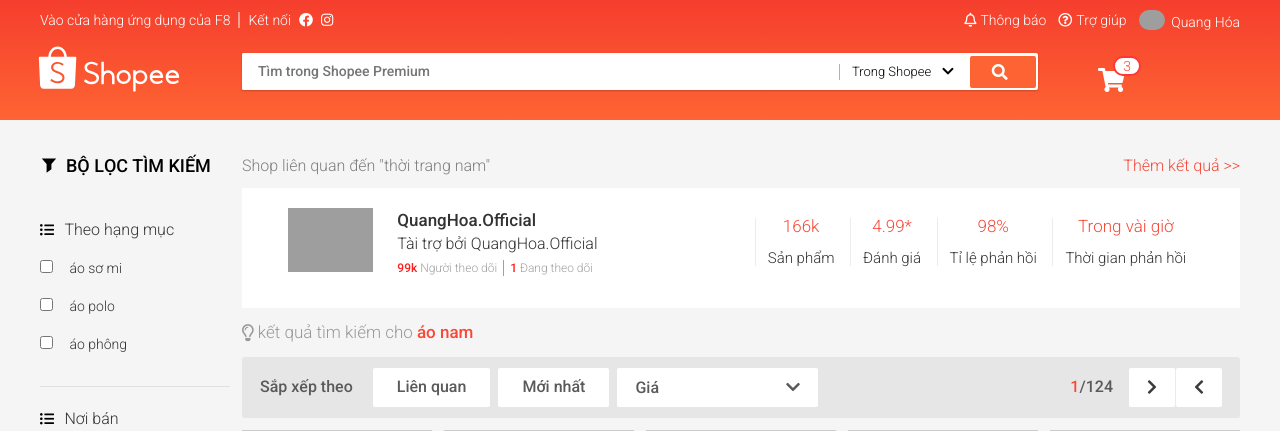
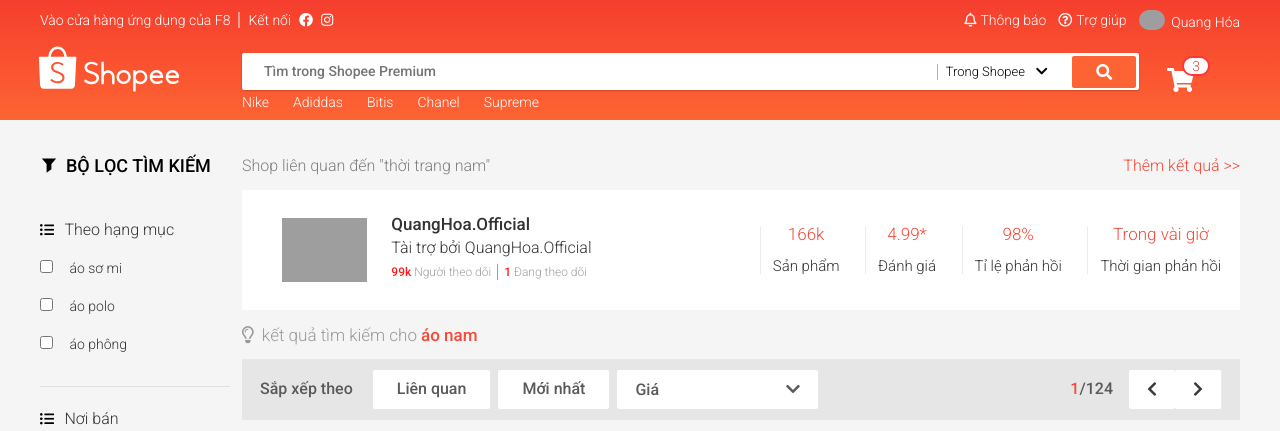
Before and after one commit to quanghung99/f8_shopeeMain, a PHP site: page / in a window 1280 px wide. Shown: the top 431 px of the page. Run offline with PHP 8.4, Linux system fonts and the light colour scheme; grey boxes are pictures that could not be loaded.

Commit message:
completed reponsive on PC

```diff
--- a/assest/css/main.css
+++ b/assest/css/main.css
@@ -575,7 +575,7 @@
     box-shadow: 0 1px 2px rgba(0, 0, 0, 0.2);
     border-radius: 2px;
     position: relative;
-    overflow: hidden;
+    flex: 1;
 }
 
 .search__item-input{
@@ -645,7 +645,7 @@
     position: relative;
     font-size: 1.3rem;
     font-weight: 300;
-    padding: 0 4px;
+    margin: 0 0 0 16px;
     text-align: left;
     border-left: 1px solid rgb(177, 177, 177);
 }
@@ -704,17 +704,17 @@
 }
 
 .search__item-button{
-    display: block;
+    text-decoration: none;
     color: var(--white-color);
     font-size: 1.6rem;
     font-weight: 100;
     background-color:#fe6433;
     border-radius: 2px;
-    margin-left: -2px;
+    margin-left: 2px;
 }
 
 .search__item-button-icon{
-    margin: 8px 16px;
+    margin: 8px 24px;
 }
 
 .search__item-navbarundersearch{
@@ -747,7 +747,7 @@
     padding: 8px;
     margin-top: 16px;
     position: relative;
-    padding-left: 48px;
+    margin-left: 8px;
 }
 
 .search__cart-icon > span{
@@ -942,21 +942,16 @@
 .container__head-product{
     display: flex;
     justify-content: space-between;
-    margin: 14px 0;
+    margin-top: 14px ;
+    margin-bottom: 14px ;
 }
 
 .container__head-notify{
     color: #7f7f7f;
     font-size: 1.6rem;
     font-weight: 300;
-    display: flex;
-    justify-self: start;
 }
 
-.container__head-expandBtn{
-    display: flex;
-    justify-content: flex-end;
-}
 
 .container__head-expandBtn:hover{
     color: rgb(248, 96, 82);
@@ -972,15 +967,16 @@
 
 .container-shop{
     height: 120px;
-    background-color: var(--white-color);
     display: flex;
     justify-content: space-between;
-    padding: 20px 40px;
+    background-color: var(--white-color);
+    background-clip: content-box;
 }
 
 .container-shop__info{
     display: flex;
-    justify-content: flex-start;
+    align-items: center;
+    padding-left: 40px;
 }
 
 .container-shop__info-img{
@@ -1030,16 +1026,24 @@
     border-right: 1px solid rgba(65, 65, 65, 0.5);
 }
 
+.container-shop__review{
+    display: flex;
+    align-items: center;
+}
+
 .container-shop__review-board{
     padding: 0;
     display: flex;
+    flex: 1;
     justify-content: space-around;
 }
 
-.container-shop:hover{
+/* float up container-shop but outstanding */
+
+/* .container-shop:hover{
     animation: floatup ease 0.3s;
     box-shadow: 0 0 5px rgba(65, 65, 65, 0.1);
-}
+} */
 
 .typical{
     list-style-type: none;
@@ -1063,7 +1067,8 @@
 }
 
 .container-result{
-    margin: 16px 0;
+    margin-top: 16px;
+    margin-bottom: 16px;
     display: flex;
 }
 
@@ -1084,11 +1089,12 @@
     justify-content: space-between;
     background-color: #e6e6e6;
     border-radius: 3px;
+    background-clip: content-box;
 }
 
 .filter-bar__tool{
     display: flex;
-    padding: 11px 12px;
+    padding: 11px 18px;
 }
 
 .filter-bar__tool:nth-child(2){
--- a/index.html
+++ b/index.html
@@ -168,6 +168,8 @@
                 </div>
 
                 <div class="search row">
+
+                    <!-- Shopee logo -->
                     <div class="col c-2" >
                         <div class="search__shopeelogo">
                             <svg viewBox="0 0 192 65" class="search__shopeelogo-symbol">
@@ -177,10 +179,12 @@
                             </svg>
                         </div>
                     </div>
-                    <div class="col c-8">
-                        <div class="search__item">
-
-                        <div class="search__item-input col c-9 " onclick = "document.getElementById('searching-history').style.display = 'block'">
+                    <!-- search-bar element -->
+                    <div class="col c-9">
+                        <div class="search__item ">
+                            <!-- input searching content -->
+                            <div class="col c-9">
+                              <div class="search__item-input" onclick = "document.getElementById('searching-history').style.display = 'block'">
                                   <input type="text" value="" placeholder="Tìm trong Shopee Premium" class="search__item-inputbox" >
 
                                   <div id="searching-history">
@@ -210,8 +214,10 @@
 
                                   </div>
                               </div>
-
-                        <div class="search__item-input-selection col c-2 ">
+                            </div>
+                          <!-- selection search -->
+                          <div class="col c-2">
+                              <div class="search__item-input-selection ">
                                   <div class="search__item-input-selected">
                                       <span>Trong Shopee</span>
                                       <i class="fas fa-chevron-down "></i>
@@ -228,13 +234,17 @@
                                       </div>
                                   </div>
                               </div>
+                          </div>
 
+                          <!-- search button -->
 
-
-                        <a href="#" class="search__item-button col c-1 ">
+                          <div class="col c-1">
+                              <a href="#" class="search__item-button  ">
                                   <i class="fas fa-search search__item-button-icon"></i>
                               </a>
+                          </div>
 
+                          <!-- Text under searchbar -->
 
                           <ul class="search__item-navbarundersearch">
                               <li class="search__item-navbarundersearch-list">
@@ -262,14 +272,13 @@
                                       Supreme
                                   </a>
                               </li>
-
                           </ul>
-
-
                         </div>
                     </div>
 
-                    <div class="col c-2">
+                    <!-- cart element -->
+
+                    <div class="col c-1">
                         <div class="search__cart">
 
                         <div class="search__cart-icon">
@@ -498,18 +507,19 @@
                         </div>
                     </div>
                     <div class="col c-10">
-                        <div class="container__head-product">
-                            <div class="container__head-notify ">
+                        <!-- container heading of main content -->
+                        <div class="row col container__head-product">
+                            <div class="container__head-notify">
                                 Shop liên quan đến "thời trang nam"
                             </div>
-                            <div class="container__head-expandBtn ">
+                            <div class="container__head-expandBtn">
                                 <a href="">
                                     Thêm kết quả >>
                                 </a>
                             </div>
                         </div>
-
-                        <div class="container-shop">
+                        <!-- container shop-information -->
+                        <div class="row col container-shop">
                             <div class="container-shop__info col c-6">
                                 <img src=" https://cf.shopee.vn/file/f9799ac6338eeacf14a704e355742978_tn " alt="" class="container-shop__info-img">
                                 <div class="container-shop__info-name">
@@ -544,14 +554,6 @@
                                     </li>
                                     <li class="typical">
                                         <div class="typical__value">
-                                            <!-- <svg enable-background="new 0 0 15 15" viewBox="0 0 15 15" x="0" y="0" class="shopee-svg-icon icon-products">
-                                                <g>
-                                                    <path d="m10 1 4.5 2.5-.5 3h-2v7.5h-9v-7.5h-2l-.5-3 4.6-2.5c.3 1.1 1.3 1.9 2.4 1.9s2.1-.8 2.5-1.9z" fill="none" stroke-linecap="round" stroke-linejoin="round" stroke-miterlimit="10">
-                                                    </path>
-                                                    <line fill="none" stroke-linecap="round" stroke-miterlimit="10" x1="3" x2="12" y1="11.5" y2="11.5">
-                                                    </line>
-                                                </g>
-                                            </svg> -->
                                             4.99*
                                         </div>
                                         <div class="typical__name">
@@ -579,16 +581,17 @@
                                 </ul>
 
                             </div>
-
                         </div>
-                        <div class="container-result">
+                        <!-- container searching-result -->
+                        <div class="row col container-result">
+                            <div class="container-result__item c-12">
                                 <i class="far fa-lightbulb container-result__item-icon"></i>
-                            <div class="container-result__item">
                                 kết quả tìm kiếm cho <span>áo nam</span>
                             </div>
                         </div>
-                        <div class="filter-bar col c-12">
-                            <div class="filter-bar__tool col c-8">
+                        <!-- container filter-bar -->
+                        <div class="row col filter-bar">
+                            <div class="filter-bar__tool c-8">
                                 <div class="filter-bar__arrangeto">
                                     Sắp xếp theo
                                 </div>
@@ -608,16 +611,16 @@
 
                                 </div>
                             </div>
-                            <div class="filter-bar__tool col c-4">
+                            <div class="filter-bar__tool c-4">
                                 <div class="filter-bar__pagenumber">
                                     <span>1</span>/124
                                 </div>
                                 <div class="filter-bar__direction ">
+                                    <a href="" class="filter-bar__direction-next">
+                                        <i class="fas fa-chevron-left filter-bar__direction-icon"></i>
+                                    </a>
                                     <a href="" class="filter-bar__direction-back">
                                         <i class="fas fa-chevron-right  filter-bar__direction-icon"></i>
-                                    </a>
-                                    <a href="" class="filter-bar__direction-next">
-                                        <i class="fas fa-chevron-left filter-bar__direction-icon"></i>
                                     </a>
                                 </div>
                             </div>
@@ -1022,6 +1025,6 @@
                 </a>
             </div>
         </div>
-    </div> --> -->
+    </div> -->
 </body>
 </html>
```
Lines whose indentation alone changed are shown as unchanged.
